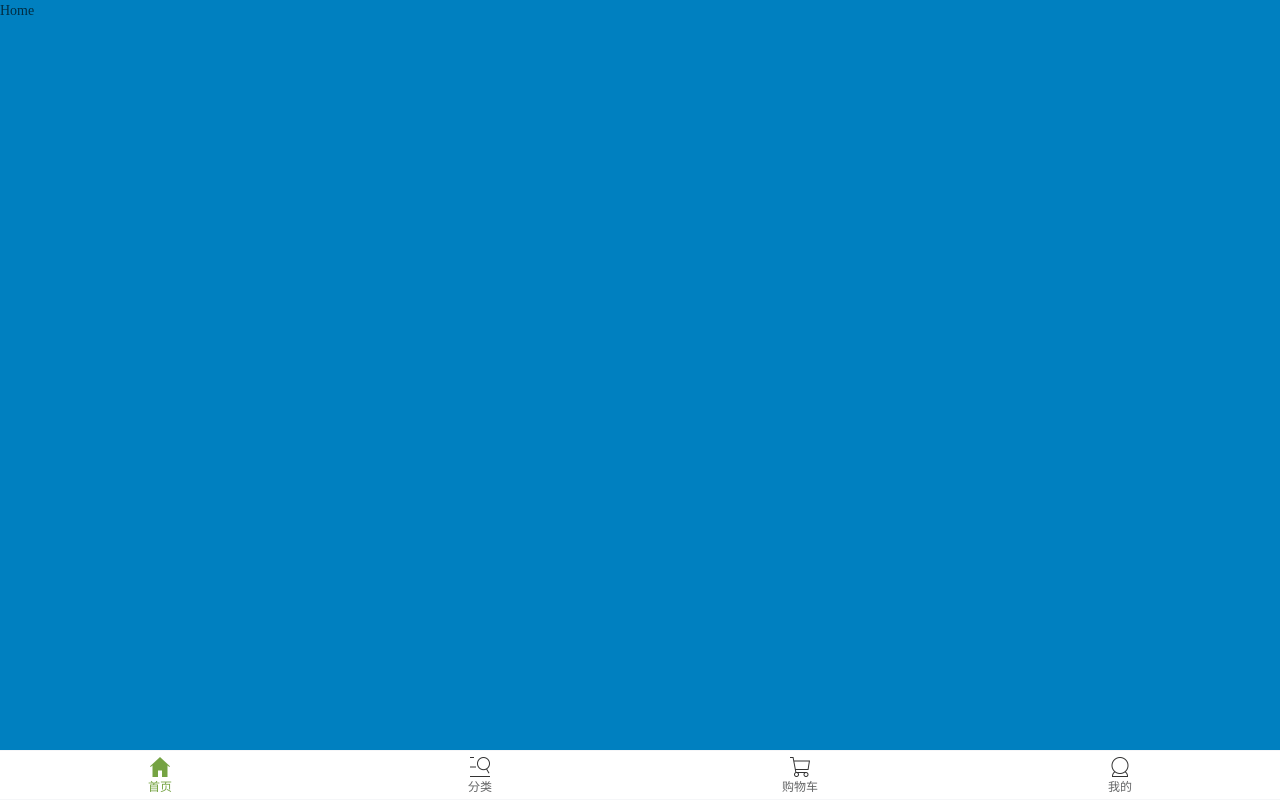
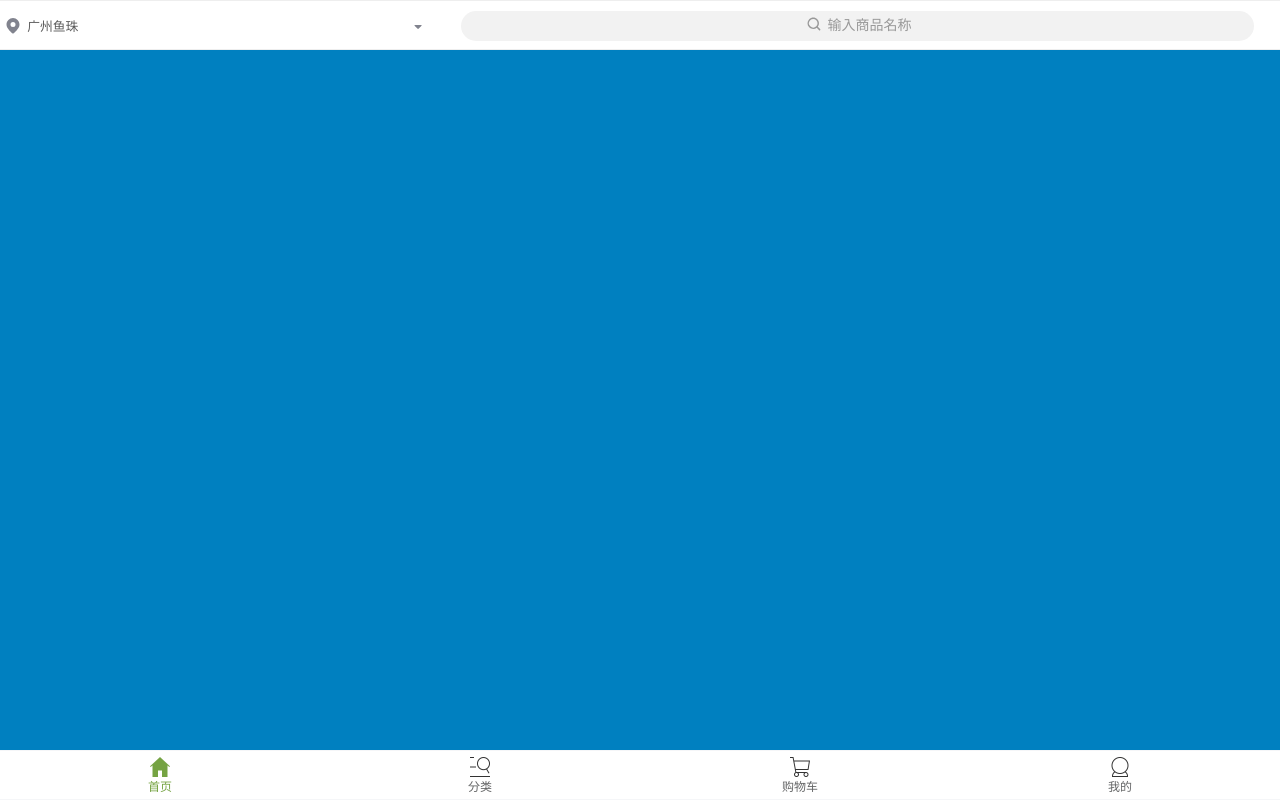
Before and after one commit to J-i-m-Lee/vue-app, a Vue app: page /#/dashboard/home in a window 1280 px wide. Built offline with nearby package versions, Linux system fonts and the light colour scheme.

Commit message:
首页顶部

```diff
--- a/src/views/home/Home.vue
+++ b/src/views/home/Home.vue
@@ -1,12 +1,17 @@
 <template>
-  <div id="home">Home</div>
+  <div id="home">
+    <Header/>
+  </div>
 </template>
 
 <script>
+import Header from './components/header/Header'
 import {getHomeData} from '../../service/api/index';
   export default {
   name:"Home",
-    components:{},
+    components:{
+      Header
+    },
     props:{},
     data(){
       return {
--- /dev/null
+++ b/src/views/home/components/header/Header.vue
@@ -0,0 +1,163 @@
+<template>
+      <div class="wrapper">
+        <div class="locationWrapper">
+            <svg viewBox="0 0 32 32" class="icon iconLocation">
+                <path fill="#81838E" fill-rule="evenodd"
+                      d="M14.521 30.445c.817.738 2.142.75 2.958 0 0 0 11.521-9.82 11.521-17.158C29 5.95 23.18 0 16 0S3 5.949 3 13.287c0 7.339 11.521 17.158 11.521 17.158zM16 18a5 5 0 1 0 0-10 5 5 0 0 0 0 10z"></path>
+            </svg>
+            <span class="address">{{city || '广州鱼珠'}}</span>
+            <svg viewBox="0 0 32 32" class="icon iconArrow">
+                <path fill="#81838E" fill-rule="evenodd"
+                      d="M14.724 19.17c.783.784 2.05.788 2.837 0l5.047-5.047c1.173-1.172.776-2.123-.869-2.123H10.545c-1.652 0-2.04.952-.869 2.123l5.048 5.048z"></path>
+            </svg>
+        </div>
+        <div class="searchWrapper">
+            <div class="searchContent">
+                <div class="iconSearchWrapper">
+                    <svg viewBox="0 0 32 32" class="icon iconSearch">
+                        <path fill="#999" fill-rule="evenodd"
+                              d="M23.624 21.503c3.47-4.51 3.14-11.003-.992-15.135-4.491-4.49-11.773-4.49-16.264 0-4.49 4.491-4.49 11.773 0 16.264 4.132 4.131 10.625 4.462 15.135.992l4.66 4.66a1.5 1.5 0 1 0 2.121-2.121l-4.66-4.66zm-3.114-.993A8.5 8.5 0 1 0 8.49 8.49a8.5 8.5 0 0 0 12.02 12.02z"></path>
+                    </svg>
+                </div>
+                <span class="searchPrompt">输入商品名称</span>
+            </div>
+        </div>
+    </div>
+</template>
+
+<script>
+  export default {
+  name:"Header",
+    components:{},
+    props:{},
+    data(){
+      return {
+
+      }
+    },
+  }
+</script>
+<style lang="less" scoped>
+    .wrapper {
+        position: fixed;
+        left: 0;
+        top: 0;
+        z-index: 2;
+        height: 3.125rem;
+        line-height: 3.125rem;
+        width: 100%;
+        box-sizing: border-box;
+        background: white;
+        border-bottom: solid 1px #eeeeee;
+        border-top: solid 1px #eeeeee;
+    }
+
+    .iconLocation {
+        position: absolute;
+        left: 0.3rem;
+        top: 1.0625rem;
+        width: 1.875rem;
+        height: 1rem;
+        vertical-align: middle;
+    }
+
+    .locationWrapper {
+        float: left;
+        height: 3.125rem;
+        width: 40%;
+        white-space: nowrap;
+        opacity: 1;
+    }
+
+    .locationWrapper .address {
+        padding-left: 1.7rem;
+        display: inline-block;
+        font-size: 0.8rem;
+        overflow: hidden;
+        white-space: nowrap;
+        text-overflow: ellipsis;
+        width: 80%;
+        vertical-align: middle;
+    }
+
+    .locationWrapper .iconArrow {
+        vertical-align: middle;
+    }
+
+    .locationWrapper.wheel {
+        opacity: 0;
+        -webkit-transition: opacity 1.2s;
+        transition: opacity 1.2s;
+    }
+
+    .searchWrapper {
+        position: absolute;
+        top: 0.625rem;
+        right: 2%;
+        line-height: 3.125rem;
+        text-align: right;
+        width: 50%;
+        vertical-align: middle;
+    }
+
+    .searchWrapper.wheel {
+        width: 96%;
+        -webkit-transition: width 1s ease .2s;
+        transition: width 1s ease .2s;
+    }
+
+    .searchContent {
+        float: right;
+        border-radius: 3.125rem;
+        width: 100%;
+        height: 1.875rem;
+        line-height: 1.875rem;
+        text-align: center;
+        background: #F2F2F2;
+    }
+
+    .iconSearchWrapper {
+        display: inline-block;
+        width: 1.25rem;
+        height: 100%;
+    }
+
+    .iconSearch {
+        margin-top: 0.3125rem;
+        width: 1.25rem;
+        height: 1.25rem;
+    }
+
+    .searchPrompt {
+        display: inline-block;
+        vertical-align: top;
+        margin-left: 0.25rem;
+        text-align: center;
+        font-size: 0.875rem;
+        color: #999999;
+    }
+
+    @media (min-width: 320px) {
+        .searchWrapper {
+            width: 55%;
+        }
+    }
+
+    @media (min-width: 375px) {
+        .searchWrapper {
+            width: 57%;
+        }
+    }
+
+    @media (min-width: 414px) {
+        .searchWrapper {
+            width: 62%;
+        }
+    }
+
+    .icon {
+        fill: #999;
+        width: 1rem;
+        height: 1rem;
+    }
+</style>
```
